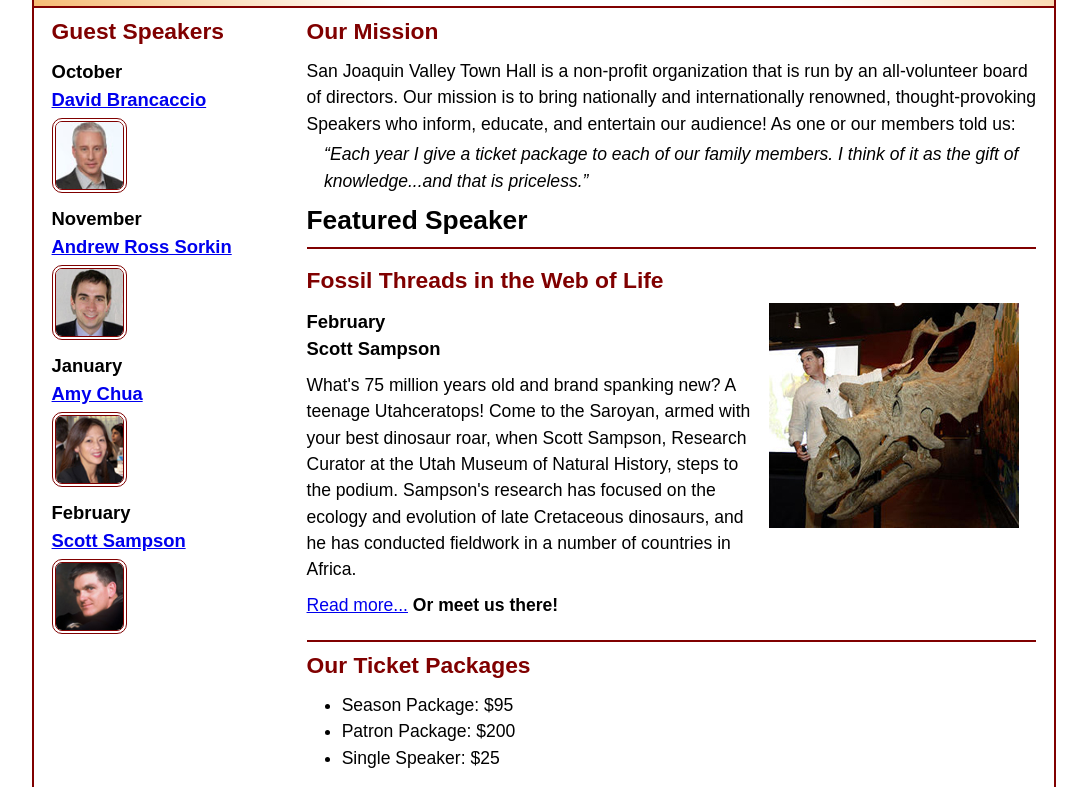
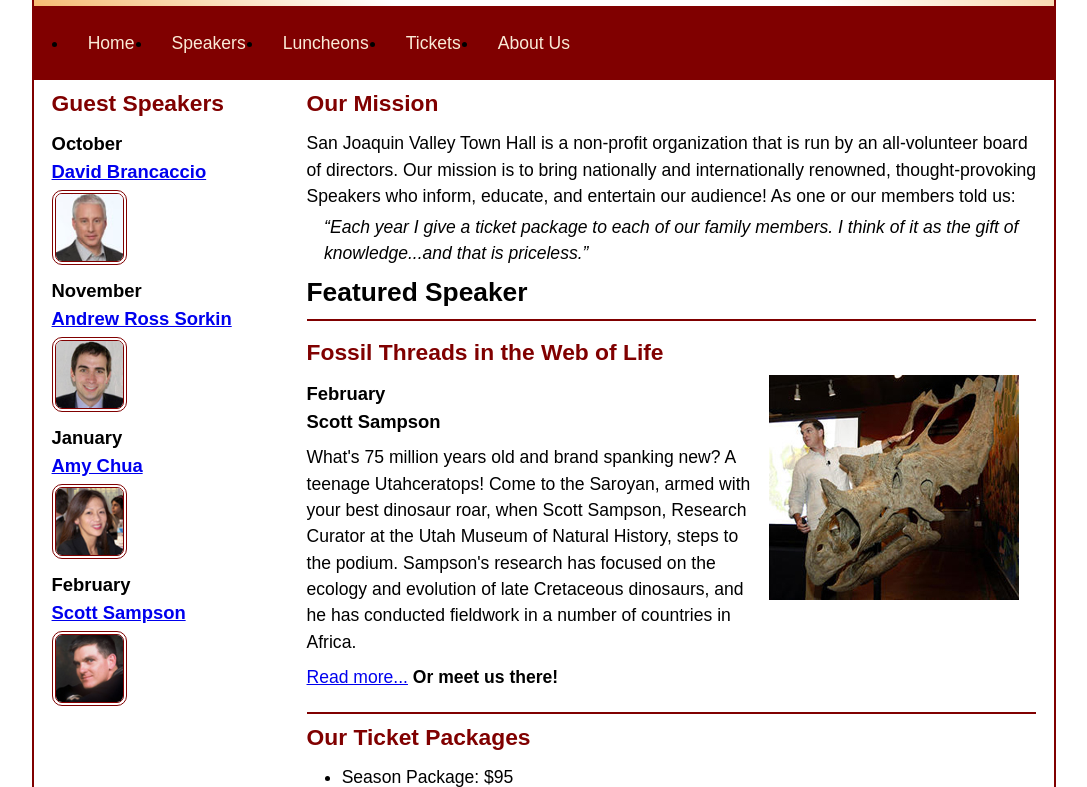
Before and after one commit to or84-cloud/A09, a plain HTML site: page index.html in a window 1280 px wide. Shown: the part 111-898 px from the top of the page, without its empty margins (96-1183 px from the left). Drawn offline with Linux system fonts and the light colour scheme.

Commit message:
Features: added nav bar and color, need to center and change link details

```diff
--- a/Styles/main.css
+++ b/Styles/main.css
@@ -2,6 +2,17 @@
 :root {
 	--accent-color: #800000;  /* could also be coded #800 */
 	--gradient-color: #f6bb73;
+    --mid-color: antiquewhite;
+    --light-color: ;
+    --dark-color:  var(--accent-color);
+}
+
+:hover{
+
+}
+
+:focus{
+
 }
 
 /* reset */
@@ -126,3 +137,32 @@
 .large {
 	font-size: 125%;
 }
+
+.menu{
+    display: flex;
+
+    &li{
+        flex-basis: 20%;
+        text-align: center;
+        list-style-type: none;
+        color: var(--light-color);
+
+
+
+        }
+}
+.navbar {
+    background-color: var(--accent-color);
+
+    & a {
+        padding: 1em 1em 1em 1em;
+        margin: 0 1px 2px 1px;
+        color: var(--mid-color);
+        text-decoration: none;
+
+        & ul {
+            padding: 0;
+            margin: 0;
+        }
+    }
+}
--- a/index.html
+++ b/index.html
@@ -15,6 +15,15 @@
 		<h2>San Joaquin Valley Town Hall</h2>
 		<h3>Celebrating our <em class="large">75</em><sup>th</sup> Year</h3>
 	</header>
+    <nav class="navbar">
+        <ul class="menu">
+            <li><a class="menu" href="#">Home</a></li>
+            <li><a class="menu" href="#">Speakers</a></li>
+            <li><a class="menu" href="#">Luncheons</a></li>
+            <li><a class="menu" href="#">Tickets</a></li>
+            <li><a class="menu" href="#">About Us</a></li>
+        </ul>
+    </nav>
 	<main>
 		<aside>
 			<h2>Guest Speakers</h2>
```
